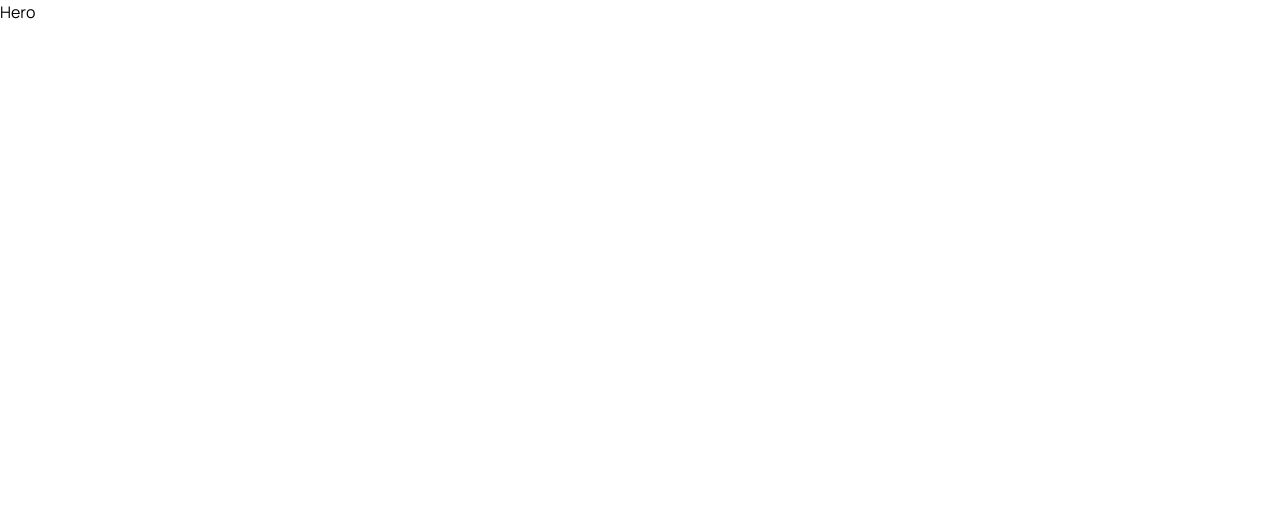
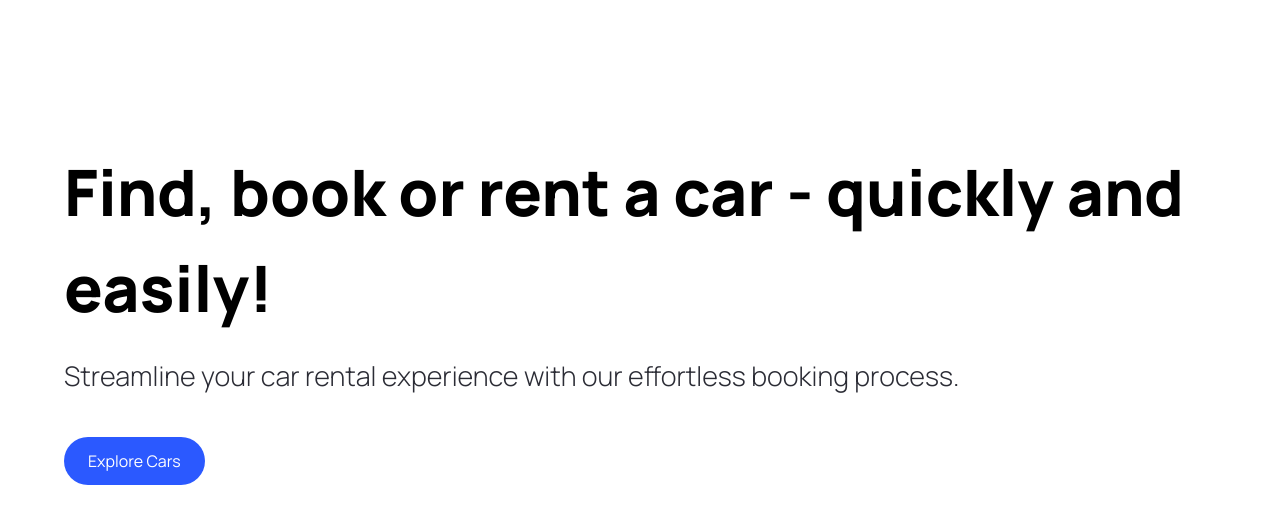
Before and after one commit to vidojam/car_showcase, a Next.js app: page / in a window 1280 px wide. Shown: the top 524 px of the page. Built offline with nearby package versions, Linux system fonts and the light colour scheme.

Commit message:
add CustomButton

```diff
--- a/components/CustomButton.tsx
+++ b/components/CustomButton.tsx
@@ -1,28 +1,29 @@
 "use client";
 
+import { CustomButtonProps } from "@/types";
 import Image from "next/image";
 
-import { CustomButtonProps } from "@types";
 
-const Button = ({ isDisabled, btnType, containerStyles, textStyles, title, rightIcon, handleClick }: CustomButtonProps) => (
-  <button
-    disabled={isDisabled}
-    type={btnType || "button"}
-    className={`custom-btn ${containerStyles}`}
-    onClick={handleClick}
-  >
-    <span className={`flex-1 ${textStyles}`}>{title}</span>
-    {rightIcon && (
-      <div className="relative w-6 h-6">
-        <Image
-          src={rightIcon}
-          alt="arrow_left"
-          fill
-          className="object-contain"
-        />
-      </div>
-    )}
-  </button>
-);
+const CustomButton = ({ title, containerStyles, handleClick }: CustomButtonProps) => {
 
-export default Button;
+  return (
+    <div>
+    <button
+      disabled={false}
+      type={"button"}
+      className={`custom-btn ${containerStyles}
+      `}
+      onClick={handleClick}
+      >
+        <span className={`flex-1`}>
+          {title}
+        </span>
+    </button>
+    </div>
+
+
+
+   )
+  }
+
+export default CustomButton;
--- a/components/Hero.tsx
+++ b/components/Hero.tsx
@@ -1,10 +1,30 @@
 "use client";
 
 import Image from 'next/image';
+import  CustomButton  from './CustomButton';
 
 const Hero = () => {
+  const handleScroll = () => {
+
+  }
   return (
-     <div> Hero </div>
+     <div className= "hero">
+        <div className="flex-1 pt-36 padding-x">
+          <h1 className="hero__title">
+            Find, book or rent a car - quickly and easily!
+          </h1>
+          <p className="hero__subtitle">Streamline your car rental experience with our effortless booking process.
+          </p>
+
+          <CustomButton
+          title="Explore Cars"
+          containerStyles="bg-primary-blue
+          text-white rounded-full mt-10"
+          handleClick={handleScroll}
+          />
+
+        </div>
+     </div>
   )
 }
 export default Hero;
--- /dev/null
+++ b/types/index.ts
@@ -0,0 +1,8 @@
+import { MouseEventHandler } from "react";
+
+export interface CustomButtonProps {
+ title: string;
+ containerStyles?: string;
+ handleClick:
+ MouseEventHandler<HTMLButtonElement>;
+}
```
